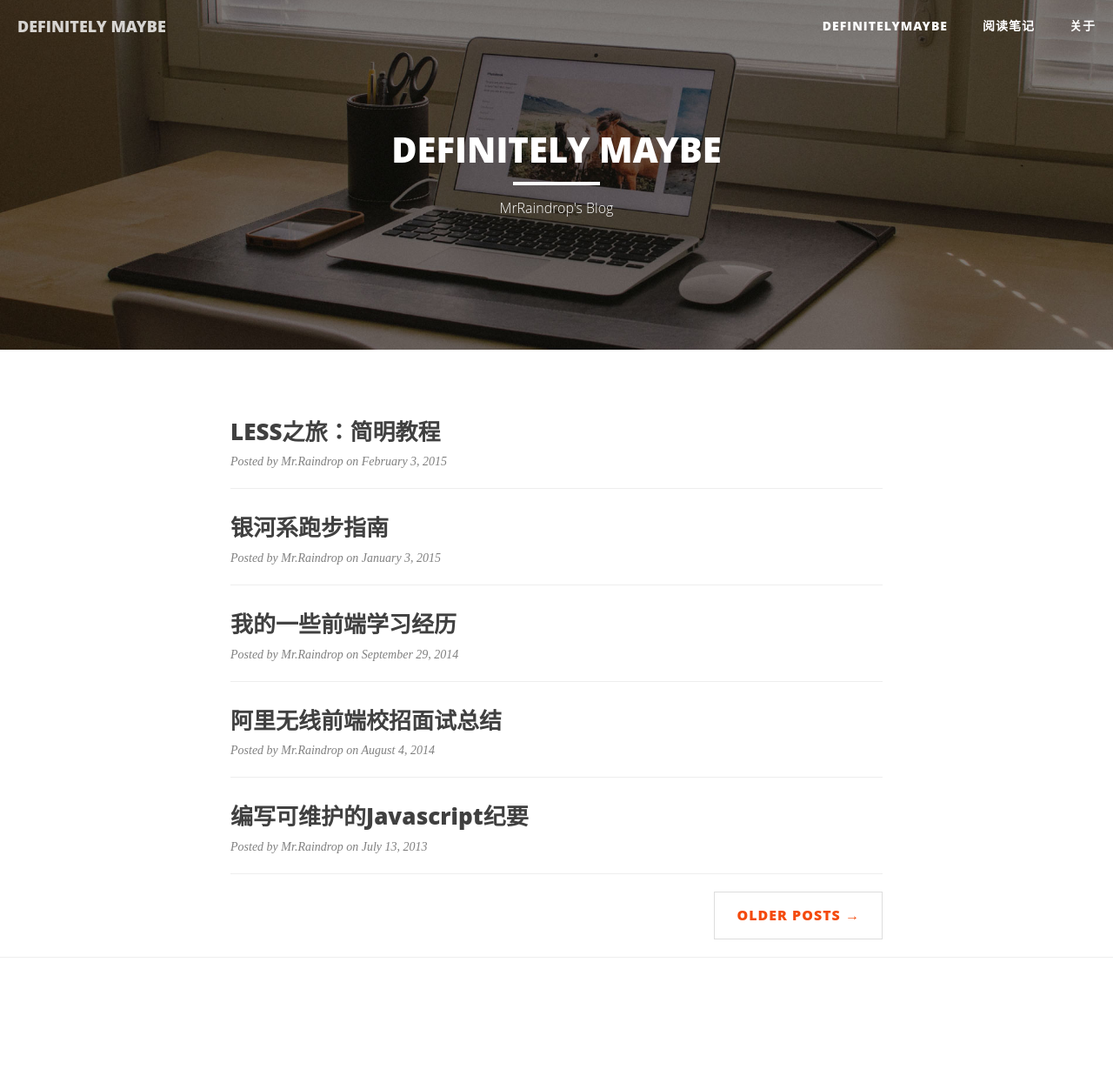
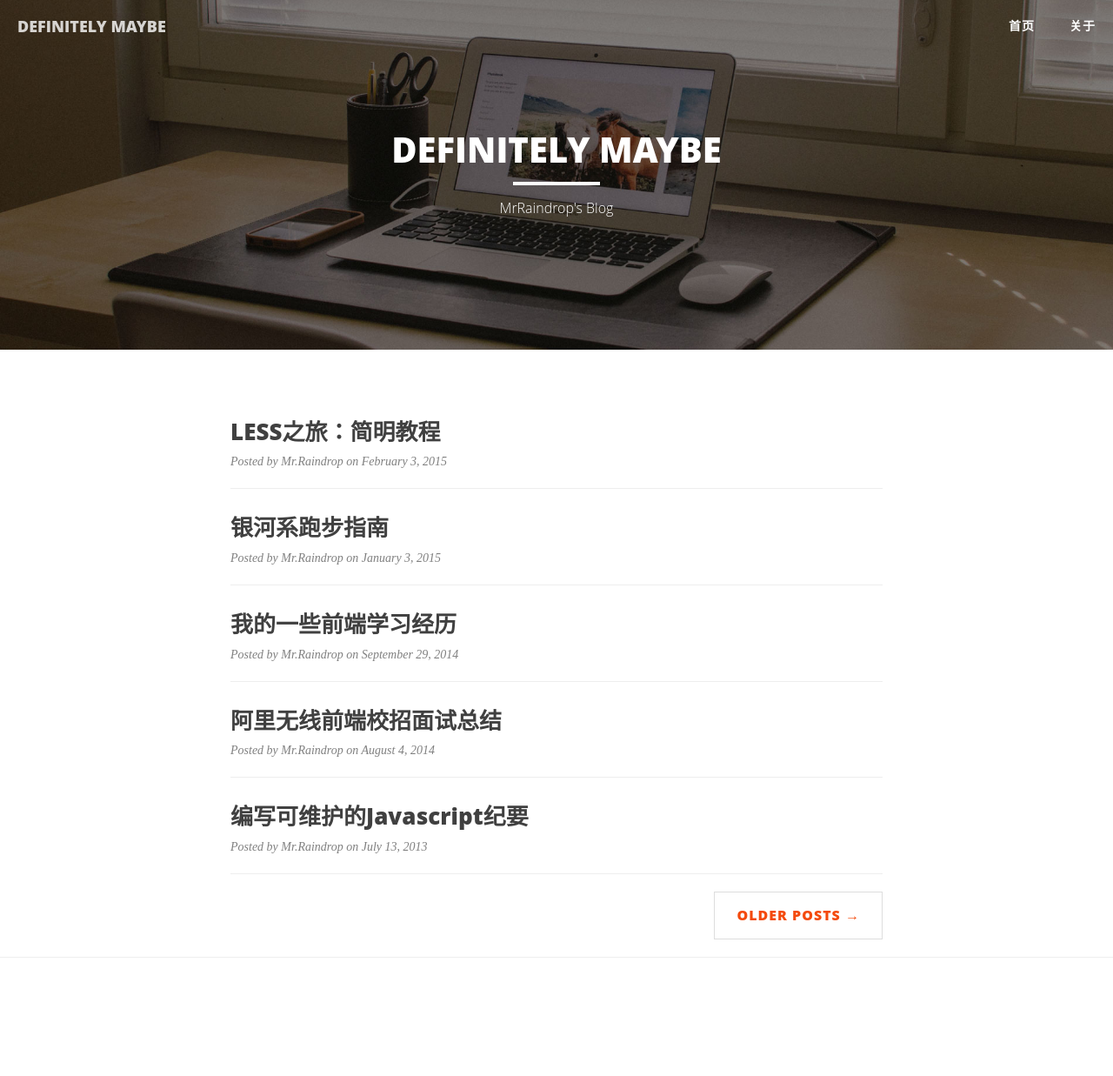
Before and after one commit to MrRaindrop/MrRaindrop.github.io, a Jekyll site: the page built from index.html, in a window 1280 px wide. Shown: the whole page at 87% size. Built offline with Jekyll 4.4.1, drawn with Linux system fonts in a browser that asks for light colours; the list of posts is cut into pages by our own code.

Commit message:
remove readingNotes from navbar

```diff
--- a/_includes/nav.html
+++ b/_includes/nav.html
@@ -16,10 +16,7 @@
         <div class="collapse navbar-collapse" id="bs-example-navbar-collapse-1">
             <ul class="nav navbar-nav navbar-right">
                 <li>
-                    <a href="{{ site.baseurl }}/">DefinitelyMaybe</a>
-                </li>
-                <li>
-                    <a href="{{ site.baseurl }}/reading_notes/">阅读笔记</a>
+                    <a href="{{ site.baseurl }}/">首页</a>
                 </li>
                 <!--
                 {% for category in site.categories %}
```
